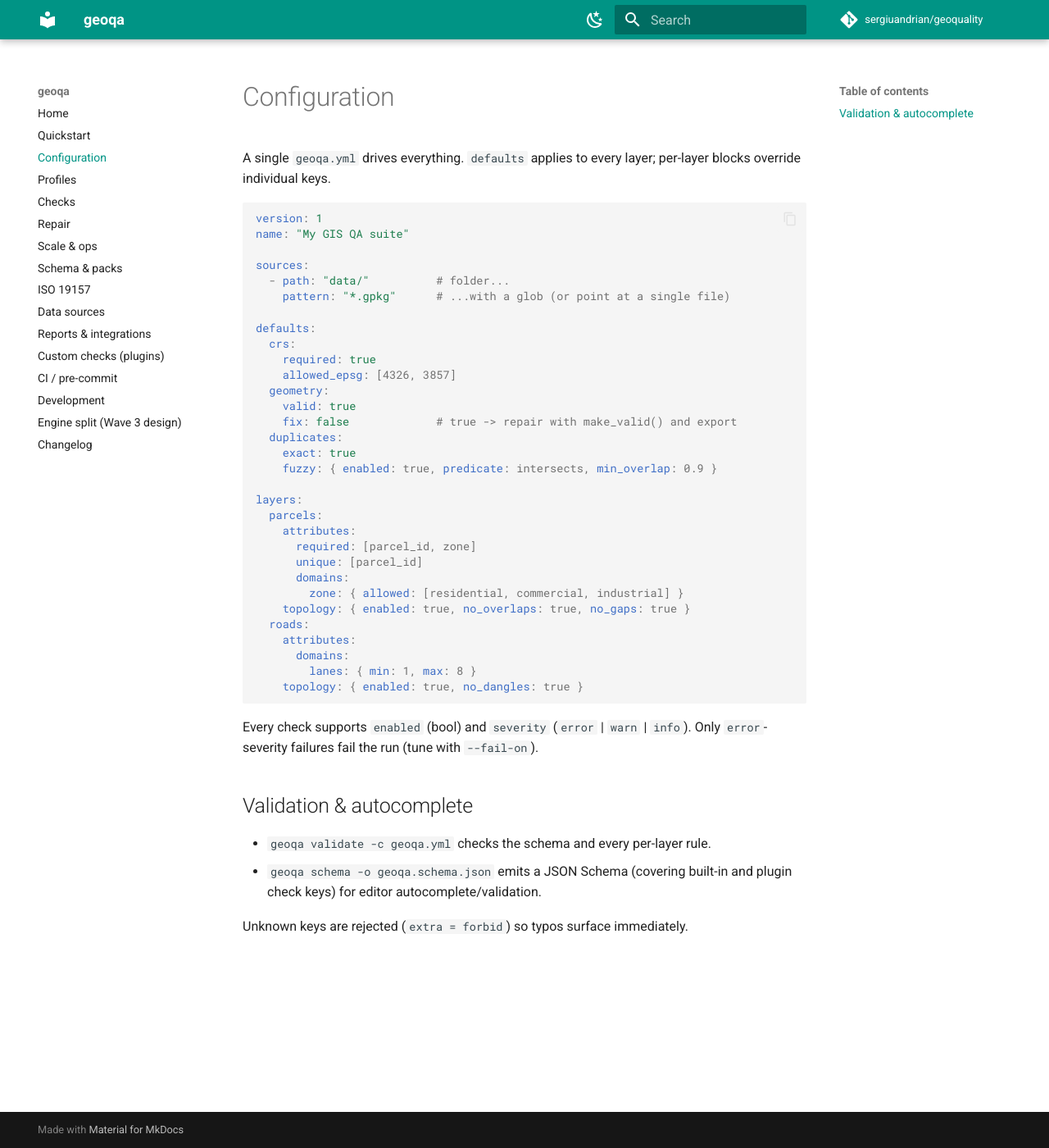
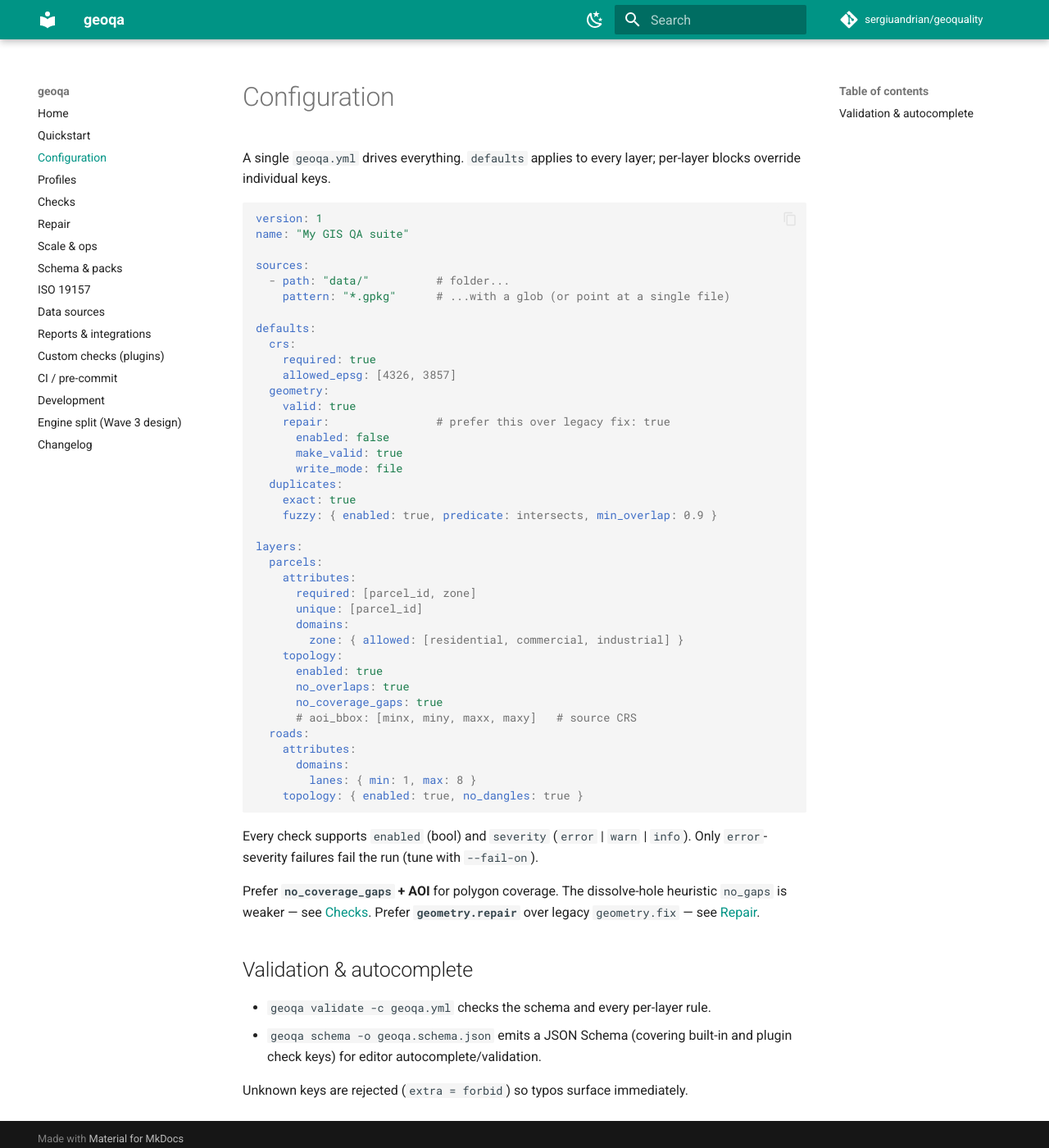
Before and after one commit to sergiuandrian/geoquality, an MkDocs documentation site: the page built from docs/configuration.md, in a window 1280 px wide and 1400 px high. Shown: the whole window at 82% size. Built offline with MkDocs 1.6.1 and Material for MkDocs 9.7.7, drawn with Linux system fonts in a browser that asks for light colours; comment, search, counter and statistics services are not loaded.

Commit message:
Reduce coverage and starter footguns for safer prerelease defaults.
Prefer no_coverage_gaps+AOI and geometry.repair in profiles/init; WARN when coverage uses total_bounds without an explicit AOI.

Co-authored-by: Cursor <cursoragent@cursor.com>

```diff
--- a/docs/configuration.md
+++ b/docs/configuration.md
@@ -17,7 +17,10 @@ defaults:
     allowed_epsg: [4326, 3857]
   geometry:
     valid: true
-    fix: false             # true -> repair with make_valid() and export
+    repair:                # prefer this over legacy fix: true
+      enabled: false
+      make_valid: true
+      write_mode: file
   duplicates:
     exact: true
     fuzzy: { enabled: true, predicate: intersects, min_overlap: 0.9 }
@@ -29,7 +32,11 @@ layers:
       unique: [parcel_id]
       domains:
         zone: { allowed: [residential, commercial, industrial] }
-    topology: { enabled: true, no_overlaps: true, no_gaps: true }
+    topology:
+      enabled: true
+      no_overlaps: true
+      no_coverage_gaps: true
+      # aoi_bbox: [minx, miny, maxx, maxy]   # source CRS
   roads:
     attributes:
       domains:
@@ -40,6 +47,10 @@ layers:
 Every check supports `enabled` (bool) and `severity` (`error` | `warn` | `info`).
 Only `error`-severity failures fail the run (tune with `--fail-on`).
 
+Prefer **`no_coverage_gaps` + AOI** for polygon coverage. The dissolve-hole
+heuristic `no_gaps` is weaker — see [Checks](checks.md). Prefer
+**`geometry.repair`** over legacy `geometry.fix` — see [Repair](repair.md).
+
 ## Validation & autocomplete
 
 - `geoqa validate -c geoqa.yml` checks the schema and every per-layer rule.
--- a/src/geoqa/profiles/admin_boundaries.yml
+++ b/src/geoqa/profiles/admin_boundaries.yml
@@ -33,8 +33,9 @@ layers:
       coincident_edges: true
       boundary_tolerance: 1.0
       min_area: 1.0
-      # Prefer an explicit AOI for coastal / sparse admin units:
+      # Required for reliable coverage (without AOI, result is WARN/inconclusive):
       # aoi: "data/country_aoi.gpkg"
+      # aoi_bbox: [minx, miny, maxx, maxy]
 
 report:
   max_issues_per_check: 100
--- a/src/geoqa/profiles/parcels.yml
+++ b/src/geoqa/profiles/parcels.yml
@@ -36,10 +36,12 @@ layers:
     topology:
       ruleset: cadastre_coverage
       severity: error
-      no_gaps: true          # keep dissolve-hole heuristic alongside coverage
+      # Prefer no_coverage_gaps (from ruleset) + an explicit AOI. The dissolve-hole
+      # heuristic (no_gaps) is optional and weaker — enable only if you need it.
+      # no_gaps: true
       boundary_tolerance: 0.5
       min_area: 0.5   # m² — ignore sliver noise after metric reprojection
-      # Set an AOI for coverage gaps (total_bounds alone false-positives on sparse data):
+      # Required for reliable coverage gaps (total_bounds alone is inconclusive):
       # aoi: "data/aoi.gpkg"
       # aoi_bbox: [minx, miny, maxx, maxy]
 
```
Also changed, not shown: CHANGELOG.md (+4 -0 lines), README.md (+17 -9 lines), docs/checks.md (+3 -2 lines), docs/data-sources.md (+4 -0 lines), docs/profiles.md (+2 -2 lines), docs/quickstart.md (+4 -0 lines), docs/scale.md (+11 -2 lines), 7 other files.
